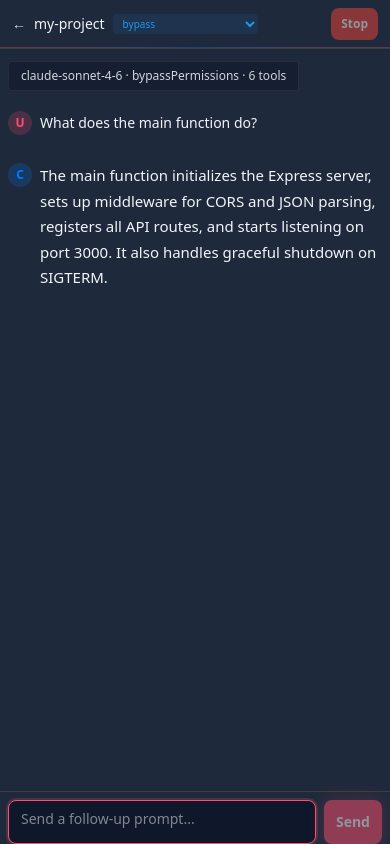
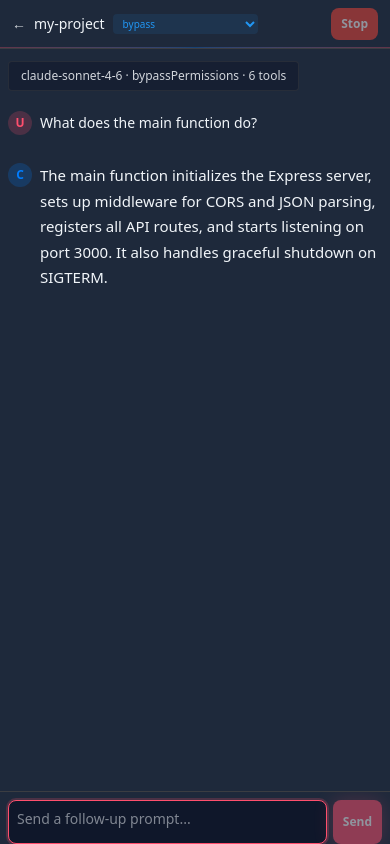
Before and after one commit to Ideaplaces/c3, a Next.js app: page /visual-test in a window 390 px wide. Built offline with nearby package versions, Linux system fonts and the light colour scheme.

Commit message:
Fix Send button clipped on mobile: smaller button, tighter spacing
Use size sm for the Send button with responsive overrides for desktop.
Reduce gap and padding on mobile to ensure everything fits within
the viewport when the iOS keyboard is open.

```diff
--- a/src/components/session/SessionInput.tsx
+++ b/src/components/session/SessionInput.tsx
@@ -44,8 +44,8 @@ export function SessionInput({ onSend, disabled, isRunning, autoFocus, resumeCom
   }
 
   return (
-    <div className="border-t border-border px-2 sm:px-4 py-2 sm:py-3 pb-[env(safe-area-inset-bottom,8px)] shrink-0 bg-background z-10">
-      <div className="flex gap-2 min-w-0">
+    <div className="border-t border-border px-2 sm:px-4 py-2 sm:py-3 pb-[env(safe-area-inset-bottom,8px)] shrink-0 bg-background z-10 overflow-hidden">
+      <div className="flex gap-1.5 sm:gap-2 w-full">
         <textarea
           ref={inputRef}
           value={value}
@@ -54,14 +54,14 @@ export function SessionInput({ onSend, disabled, isRunning, autoFocus, resumeCom
           placeholder={isRunning ? 'Wait for response...' : 'Send a follow-up prompt...'}
           disabled={disabled}
           rows={1}
-          className="flex-1 min-w-0 bg-surface border border-border rounded-md px-3 py-2 text-foreground font-mono text-sm focus:border-primary focus:outline-none focus:ring-2 focus:ring-primary/20 resize-none disabled:opacity-50 min-h-[44px]"
+          className="flex-1 min-w-0 bg-surface border border-border rounded-md px-2 sm:px-3 py-2 text-foreground font-mono text-sm focus:border-primary focus:outline-none focus:ring-2 focus:ring-primary/20 resize-none disabled:opacity-50 min-h-[44px]"
         />
         <Button
           variant="primary"
-          size="md"
+          size="sm"
           onClick={handleSend}
           disabled={!value.trim() || disabled}
-          className="shrink-0"
+          className="shrink-0 sm:!px-4 sm:!py-2 sm:!text-sm sm:!min-h-[40px]"
         >
           Send
         </Button>
```
